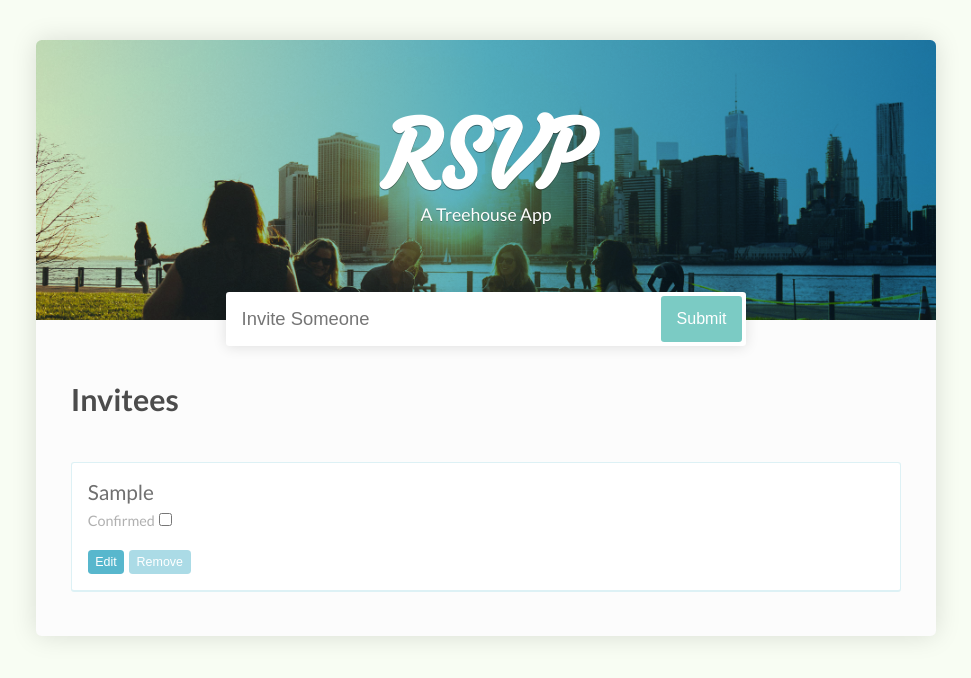
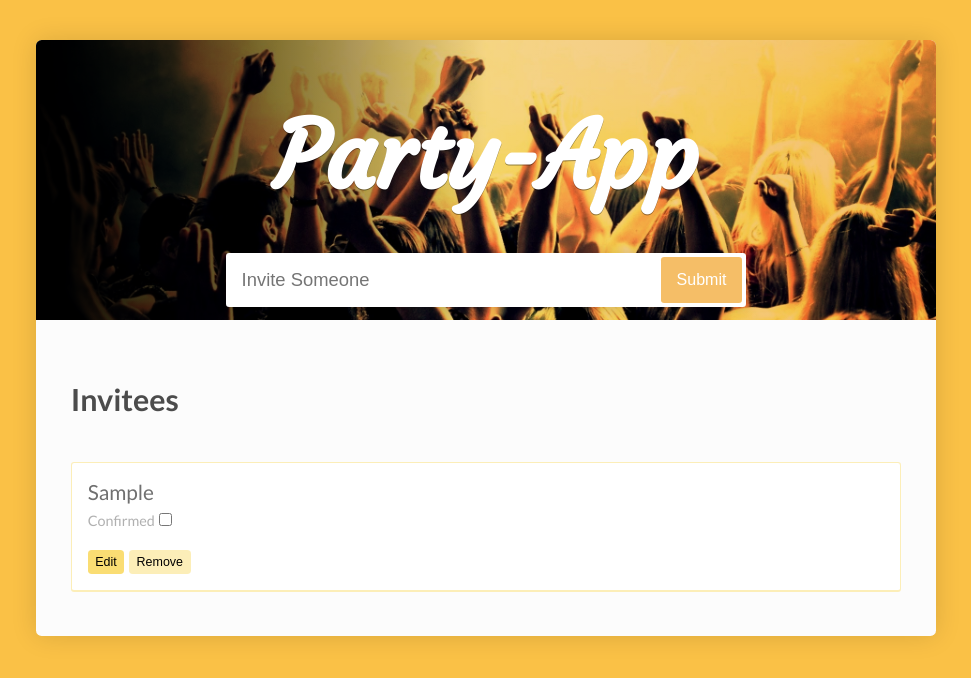
Before and after one commit to Vuzeta/App-Invite-Party, a plain HTML site: page index.html in a window 1280 px wide. Both pictures are taken after typing "Sample" into the empty fields and a click on the button "Submit". Shown: the whole page, without its empty margins (154-1125 px from the left). Drawn offline with Linux system fonts and the light colour scheme.

Commit message:
update
update

```diff
--- a/css/style.css
+++ b/css/style.css
@@ -1,14 +1,11 @@
-/* =================================
-  Element Styles
-==================================== */
-
 * {
   box-sizing: border-box;
 }
 body {
   font-family: 'Lato', sans-serif;
   color: #4c4c4c;
-  background: #f8fdf3;
+  background: #FAC146;
+
 }
 h1,
 p,
@@ -43,9 +40,13 @@ form {
 form button {
   padding: 0 1em;
   font-size: 1em;
-  background: #7bcbc4;
+  background: #F5BE67;
   border-radius: .2em;
 }
+form button:hover {
+  background: #FAC146
+}
+
 ul {
   list-style: none;
   padding: 0;
@@ -55,8 +56,8 @@ ul li {
   padding: 1em;
   background: #fff;
   border-radius: .2em;
-  border: solid 1px rgba(88, 183, 205, .2);
-  border-bottom: solid 2px rgba(88, 183, 205, .2);
+  border: solid 1px rgba(250,221,115,.5);
+  border-bottom: solid 2px rgba(250,221,115,.5);
   position: relative;
 }
 button {
@@ -69,8 +70,8 @@ button {
 }
 header {
   text-align: center;
-  background: linear-gradient(90deg, #d4eece, #55b3d0, #1e7eb7),
-              url('../images/header-bg.jpg') no-repeat;
+  background: linear-gradient(90deg, #000, #F5D590, #F5BE67),
+              url('../images/background.jpg') no-repeat;
               background-blend-mode: multiply;
               background-size: cover;
 }
@@ -105,11 +106,11 @@ li button {
   margin-right: .4em;
   border-radius: .3em;
   padding: .4em .6em;
-  color: white;
-  background: #58b7cd;
+  color: black;
+  background: rgba(250,221,115,1);
 }
 li button:last-child {
-  background: rgba(88, 183, 205, .5);
+  background: rgba(250,221,115,.5);
 }
 .wrapper {
   width: 100%;
@@ -131,11 +132,12 @@ div > label {
 /* responded */
 .responded {
   transition: 0.4s;
-  border-color: rgba(88, 183, 205, .9);
+  border-color: rgba(250,221,115,1);
 }
 .responded label {
   transition: 0.4s;
-  color: rgba(88, 183, 205, 1);
+  color: rgba(250,221,115,1);
+  font-weight: bold;
 }
 
 /* =================================
--- a/index.html
+++ b/index.html
@@ -2,7 +2,7 @@
 <html>
 <head>
   <meta name="viewport" content="width=device-width, initial-scale=1">
-  <title>RSVP App</title>
+  <title>Party-App</title>
   <link href="https://fonts.googleapis.com/css?family=Courgette" rel="stylesheet">
   <link href="https://fonts.googleapis.com/css?family=Lato:400,700" rel="stylesheet">
   <link href="css/style.css" rel="stylesheet">
@@ -10,8 +10,7 @@
 <body>
   <div class="wrapper">
     <header>
-      <h1>RSVP</h1>
-      <p>A Treehouse App</p>
+      <h1>Party-App</h1>
       <form id="registrar">
         <input type="text" name="name" placeholder="Invite Someone">
         <button type="submit" name="submit" value="submit">Submit</button>
```
Also changed, not shown: app.js (+14 -19 lines), images/background.jpg (added).
